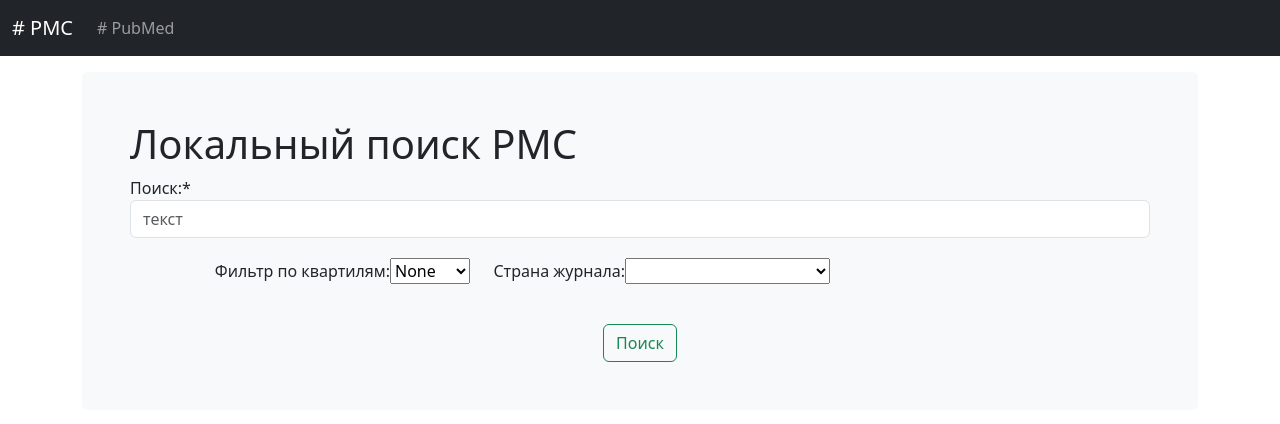
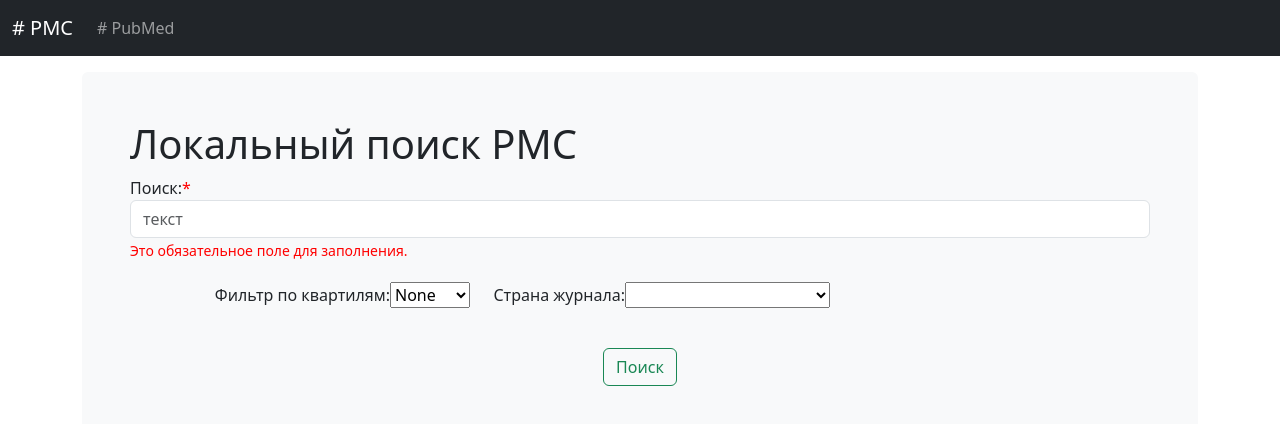
Before and after one commit to erdenirf/pmc_angular, an Angular app: page / in a window 1280 px wide. Both pictures are taken after a click on the button "Поиск". Shown: the top 424 px of the page. Built offline with nearby package versions, Linux system fonts and the light colour scheme.

Commit message:
form.controls.valid

```diff
--- a/src/app/search-form-pmc/search-form-pmc.component.html
+++ b/src/app/search-form-pmc/search-form-pmc.component.html
@@ -2,8 +2,11 @@
 <div>
   <div [formGroup]="myForm">
     <div class="form-row">
-      <label for="search_text">Поиск:*</label>
+      <label for="search_text">Поиск:<span class="red-color">*</span></label>
       <input class="form-control me-2" type="search" formControlName="text" id="search_text" name="search_text" placeholder="текст" required>
+      @if ((!myForm.controls.text.valid && myForm.controls.text.touched) || (!myForm.valid && formSubmitted)) {
+        <small class="red-color">Это обязательное поле для заполнения.</small>
+      }
     </div>
     <div class="form-row ">
       <div class="col-4 form-column">
@@ -25,7 +28,7 @@
     </div>
     <div>
       <div class="center">
-        <button class="btn btn-outline-success" type="submit">Поиск</button>
+        <button class="btn btn-outline-success" (click)="onSubmitButton()">Поиск</button>
       </div>
     </div>
   </div>
--- a/src/app/search-form-pmc/search-form-pmc.component.scss
+++ b/src/app/search-form-pmc/search-form-pmc.component.scss
@@ -26,3 +26,7 @@
   border-bottom: 1px solid;
   margin-bottom: 20px;
 }
+
+.red-color {
+  color: red;
+}
--- a/src/app/search-form-pubmed/search-form-pubmed.component.html
+++ b/src/app/search-form-pubmed/search-form-pubmed.component.html
@@ -2,8 +2,11 @@
 <div>
   <div [formGroup]="myForm">
     <div class="form-row">
-      <label for="search_text">Поиск:*</label>
+      <label for="search_text">Поиск:<span class="red-color">*</span></label>
       <input class="form-control me-2" type="search" formControlName="text" id="search_text" name="search_text" placeholder="текст" required>
+      @if ((!myForm.controls.text.valid && myForm.controls.text.touched) || (!myForm.valid && formSubmitted)) {
+        <small class="red-color">Это обязательное поле для заполнения.</small>
+      }
     </div>
     <div class="form-row ">
       <div class="col-4 form-column">
@@ -25,7 +28,7 @@
     </div>
     <div>
       <div class="center">
-        <button class="btn btn-outline-success" type="submit">Поиск</button>
+        <button class="btn btn-outline-success" (click)="onSubmitButton()">Поиск</button>
       </div>
     </div>
   </div>
--- a/src/app/search-form-pubmed/search-form-pubmed.component.scss
+++ b/src/app/search-form-pubmed/search-form-pubmed.component.scss
@@ -26,3 +26,7 @@
   border-bottom: 1px solid;
   margin-bottom: 20px;
 }
+
+.red-color {
+  color: red;
+}
```
